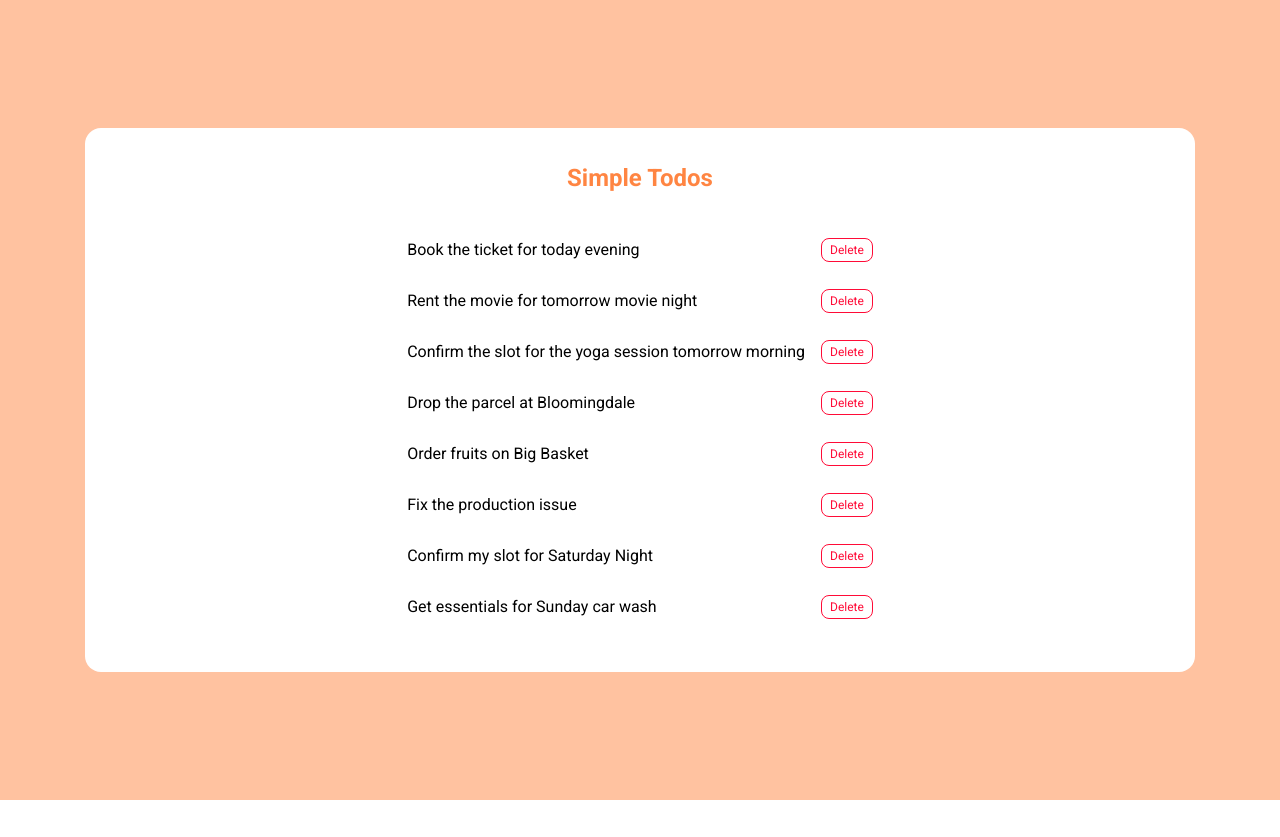
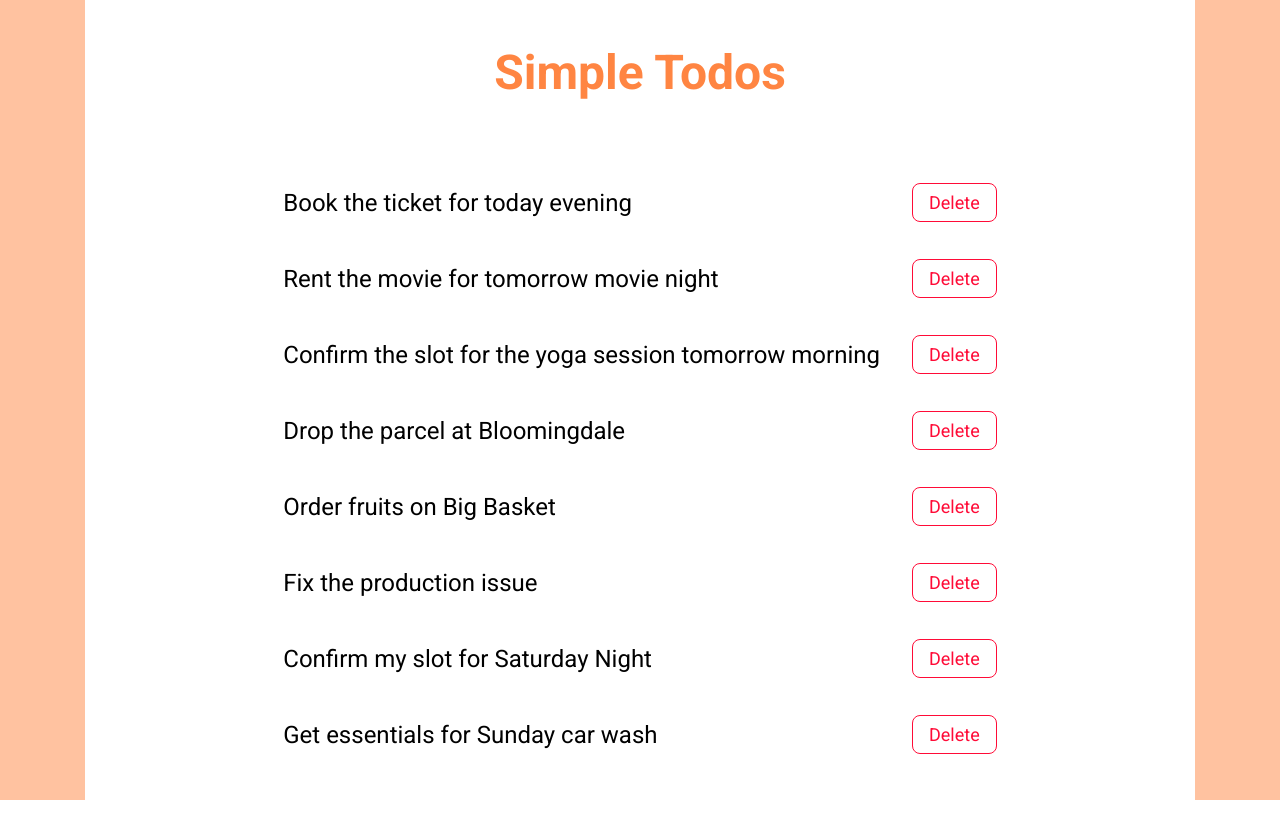
Before and after one commit to vineethsankre/React-Simple-Todos, a React (Create React App) app: page / in a window 1280 px wide. Before the commit the page ends 800 px from the top, so only its background shows below. Built offline with nearby package versions, Linux system fonts and the light colour scheme; a web font is replaced by a local one.

Commit message:
media queries added

```diff
--- a/src/components/SimpleTodos/index.css
+++ b/src/components/SimpleTodos/index.css
@@ -30,3 +30,16 @@
 .todos-list {
   padding-left: 0px;
 }
+
+@media screen and (min-width: 768px) {
+  .simple-todos-container {
+    padding: 48px;
+    margin-top: 96px;
+    margin-bottom: 96px;
+  }
+  .heading{
+    font-size: 48px;
+    margin-top: 32px;
+    margin-bottom: 48px;
+  }
+}
--- a/src/components/TodoItem/index.css
+++ b/src/components/TodoItem/index.css
@@ -23,3 +23,16 @@
   outline: none;
   cursor: pointer;
 }
+
+@media screen and (min-width: 768px) {
+  .title {
+    font-size: 24px;
+  }
+  .delete-btn {
+    font-size: 18px;
+    border-radius: 8px;
+    padding: 8px 16px;
+    margin-left: 32px;
+  }
+
+}
```
